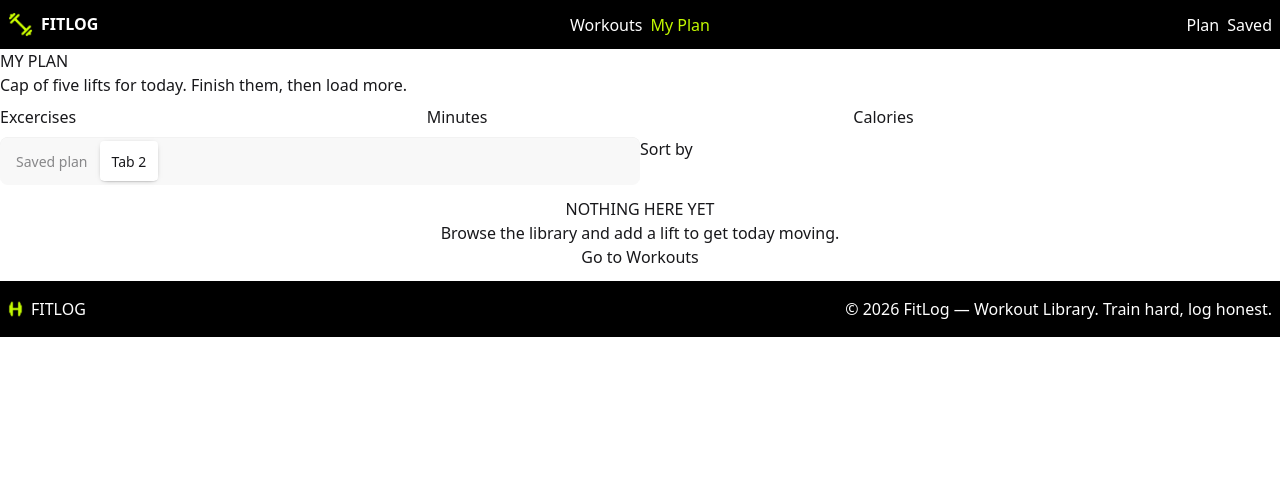
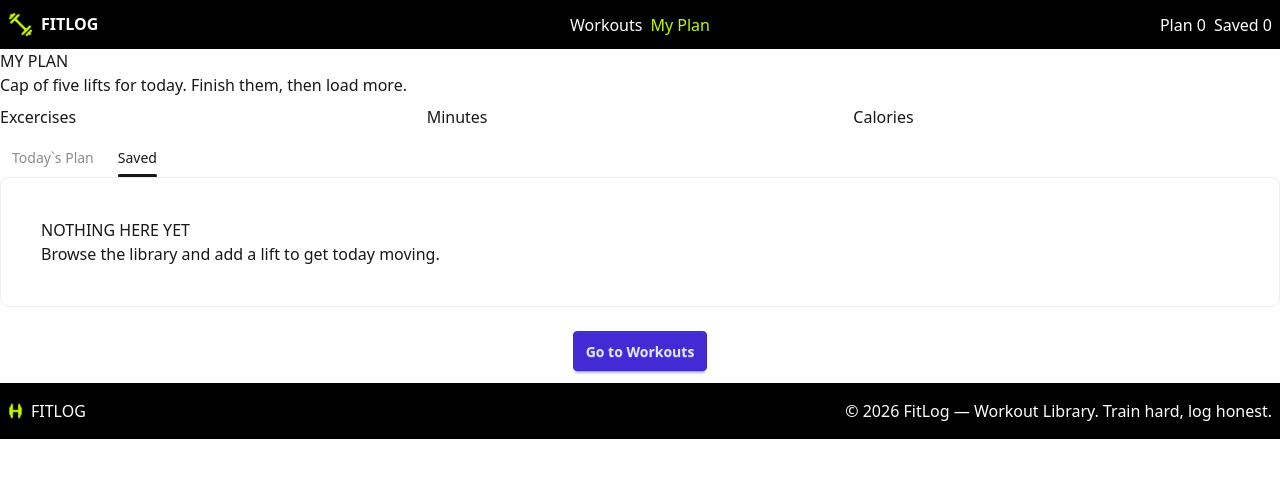
Before and after one commit to litonraha591-hub/fit-log-app, a Next.js app: page /my-plan in a window 1280 px wide. Shown: the top 478 px of the page. Built offline with nearby package versions, Linux system fonts and the light colour scheme.

Commit message:
create my-plan page and creadted Todays Plan and Saved tab successfully also added navbars plan and saved counter

```diff
--- a/package.json
+++ b/package.json
@@ -11,7 +11,8 @@
   "dependencies": {
     "next": "16.3.6",
     "react": "19.2.8",
-    "react-dom": "19.2.8"
+    "react-dom": "19.2.8",
+    "react-icons": "^5.7.0"
   },
   "devDependencies": {
     "@tailwindcss/postcss": "^4",
--- a/src/app/components/Button/SavedForLater.tsx
+++ b/src/app/components/Button/SavedForLater.tsx
@@ -1,13 +1,22 @@
 'use client'
 
-import React from 'react';
+import { WorkContext } from '@/context/WorkContext';
+import { IWorkout } from '@/types/workout.types';
+import React, { useContext } from 'react';
 
-const SavedForLater = () => {
+const AddToTodaysPlan = ({workout}:{workout:IWorkout}) => {
+    const {saveLaterWorkout, setSaveLaterWorkout} = useContext(WorkContext)
+
+
+    const handleSaveForLater=(()=>{
+setSaveLaterWorkout([...saveLaterWorkout, workout])
+console.log(saveLaterWorkout, setSaveLaterWorkout, "data");
+    })
     return (
         <div>
-              <button className="btn btn-success">Saved For Later</button>
+              <button className="btn btn-primary" onClick={()=>handleSaveForLater()}>Add to today`s plan</button>
         </div>
     );
 };
 
-export default SavedForLater;
+export default AddToTodaysPlan;
--- a/src/app/components/Navbar.tsx
+++ b/src/app/components/Navbar.tsx
@@ -1,10 +1,12 @@
 'use client'
+import { WorkContext } from '@/context/WorkContext';
 import Image from 'next/image';
 import Link from 'next/link';
 import { usePathname } from 'next/navigation';
-import React from 'react';
+import React, { useContext } from 'react';
 
 const Navbar = () => {
+    const { savedWorkout, saveLaterWorkout } = useContext(WorkContext);
      const pathname = usePathname();
     return (
       <div className='container mx-auto grid grid-cols-3 items-center bg-black py-3 px-2'>
@@ -18,8 +20,8 @@ const Navbar = () => {
            <Link href='/my-plan' className={pathname === "/my-plan" ? " text-[#C2F800]" : "text-white"}>My Plan</Link>
         </div>
         <div className='flex justify-end gap-2 '>
-            <h1 className='text-white'>Plan</h1>
-            <h1 className='text-white'>Saved</h1>
+            <h1 className='text-white'>Plan <span>{savedWorkout.length}</span></h1>
+            <h1 className='text-white'>Saved <span>{saveLaterWorkout.length}</span></h1>
         </div>
       </div>
     );
--- a/src/app/my-plan/page.tsx
+++ b/src/app/my-plan/page.tsx
@@ -1,14 +1,13 @@
 "use client";
 import { WorkContext } from "@/context/WorkContext";
 import { IWorkout } from "@/types/workout.types";
-import { discoverValidationDepths } from "next/dist/server/app-render/instant-validation/instant-validation";
-import Image from "next/image";
+
 import Link from "next/link";
 import React, { useContext } from "react";
 import SavedTodaysPlan from "../shared/SavedTodaysPlan";
 
 const MyPlanPage = () => {
-  const { savedWorkout } = useContext(WorkContext);
+  const { savedWorkout, saveLaterWorkout } = useContext(WorkContext);
   return (
     <div className="space-y-2">
       <div>
@@ -20,21 +19,24 @@ const MyPlanPage = () => {
         <p>Minutes</p>
         <p>Calories</p>
       </div>
-      <div className="grid grid-cols-2 justify-between">
-        <div role="tablist" className="tabs tabs-box">
-          <a role="tab" className="tab">
-            Saved plan
-          </a>
-          <a role="tab" className="tab tab-active">
-            Tab 2
-          </a>
-        </div>
-        <p>Sort by</p>
-      </div>
-      <div className="text-center m-3">
-        {savedWorkout.length > 0 ? (
+      {/* name of each tab group should be unique */}
+      {/* name of each tab group should be unique */}
+      <div className="tabs tabs-border">
+        <input
+          type="radio"
+          name="my_tabs_2"
+          className="tab"
+          aria-label="Today`s Plan"
+        />
+        <div className="tab-content border-base-300 bg-base-100 p-10">
+         {savedWorkout.length > 0 ? (
           savedWorkout.map((workout: IWorkout) => {
-            return <SavedTodaysPlan key={workout.id} workout={workout}></SavedTodaysPlan>
+            return (
+              <SavedTodaysPlan
+                key={workout.id}
+                workout={workout}
+              ></SavedTodaysPlan>
+            );
           })
         ) : (
           <div>
@@ -42,8 +44,40 @@ const MyPlanPage = () => {
             <p>Browse the library and add a lift to get today moving.</p>
           </div>
         )}
+        </div>
 
-        <Link href="/workout-details">Go to Workouts</Link>
+        <input
+          type="radio"
+          name="my_tabs_2"
+          className="tab"
+          aria-label="Saved"
+          defaultChecked
+        />
+        <div className="tab-content border-base-300 bg-base-100 p-10 ">
+         {saveLaterWorkout.length > 0 ? (
+          saveLaterWorkout.map((workout: IWorkout) => {
+            return (
+              <SavedTodaysPlan
+                key={workout.id}
+                workout={workout}
+              ></SavedTodaysPlan>
+            );
+          })
+        ) : (
+          <div>
+            <h1>NOTHING HERE YET</h1>
+            <p>Browse the library and add a lift to get today moving.</p>
+          </div>
+        )}
+        </div>
+
+      </div>
+      <div className="text-center m-3" id="saveTodaysPlan">
+
+
+        <Link href="/workout-details" className="btn btn-primary p-3 mt-3">
+          Go to Workouts
+        </Link>
       </div>
     </div>
   );
--- a/src/app/workout-details/[Id]/page.tsx
+++ b/src/app/workout-details/[Id]/page.tsx
@@ -77,7 +77,7 @@ const WorkOutPage = async ({ params }: IWorkOutPageProps) => {
         </div>
         <div className="my-5 flex gap-4">
         <AddToTodaysPlan workout={workout}></AddToTodaysPlan>
-          <SavedForLater></SavedForLater>
+          <SavedForLater workout={workout}></SavedForLater>
         </div>
       </div>
     </div>
--- a/src/context/WorkContext.tsx
+++ b/src/context/WorkContext.tsx
@@ -4,18 +4,25 @@ import { IWorkout } from "@/types/workout.types";
 interface IWorkoutContext {
   savedWorkout: IWorkout[];
   setSavedWorkout: React.Dispatch<React.SetStateAction<IWorkout[]>>;
-}
+  saveLaterWorkout:IWorkout[],
+  setSaveLaterWorkout:React.Dispatch<React.SetStateAction<IWorkout[]>>;
+ }
 export const WorkContext = createContext<IWorkoutContext>({
   savedWorkout: [],
   setSavedWorkout: () => {},
+  saveLaterWorkout:[],
+  setSaveLaterWorkout:()=>{},
 });
 
 const WorkProvider = ({ children }: { children: ReactNode }) => {
   const [savedWorkout, setSavedWorkout] = useState<IWorkout[]>([]);
+  const[saveLaterWorkout,setSaveLaterWorkout]=useState<IWorkout[]>([])
 
   const sharedData = {
     savedWorkout,
     setSavedWorkout,
+    saveLaterWorkout,
+    setSaveLaterWorkout
   };
   return (
     <WorkContext.Provider value={sharedData}>{children}</WorkContext.Provider>
```
Also changed, not shown: src/app/shared/SavedTodaysPlan.tsx (+39 -14 lines), 1 other file (tests, documents, lock files or other folders).
